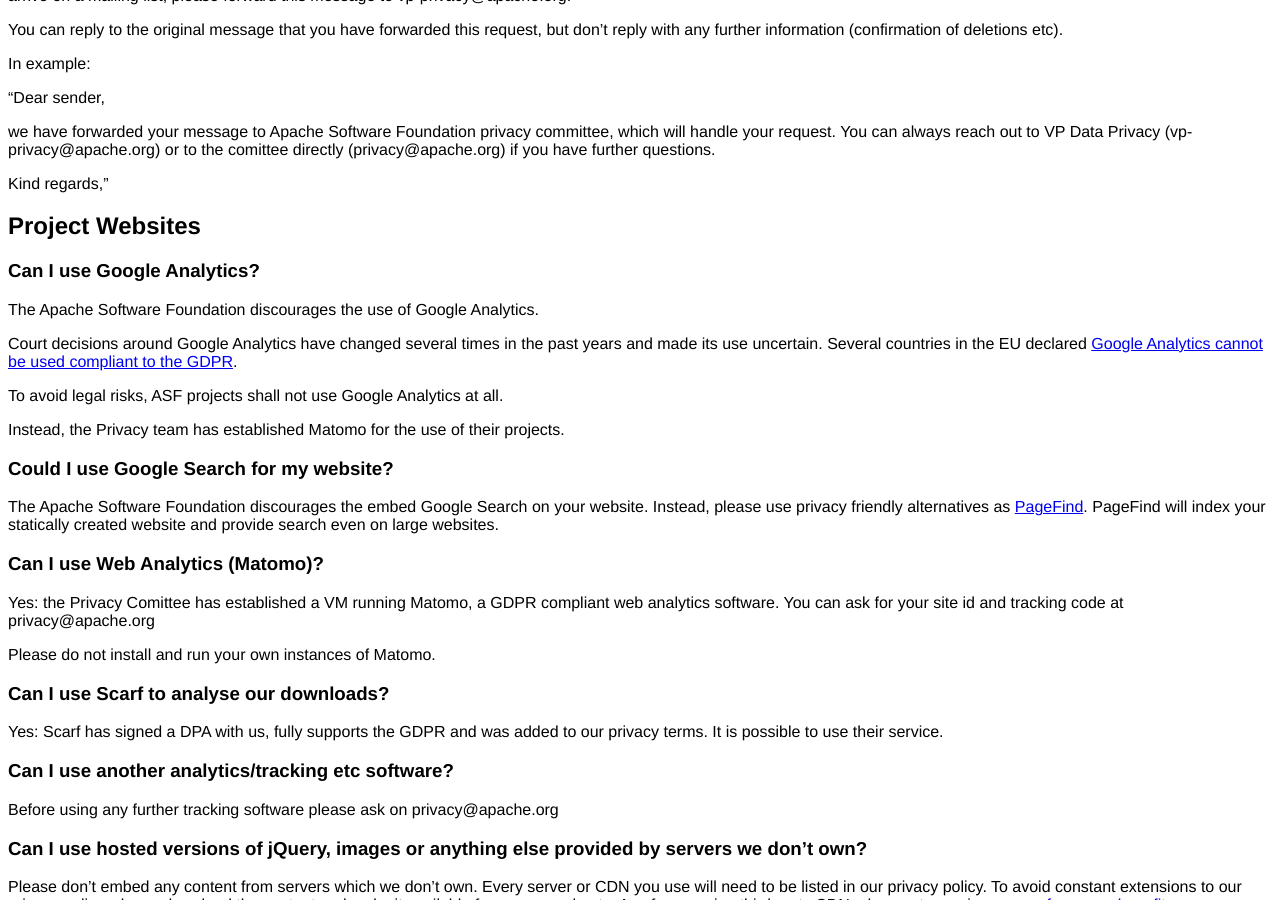
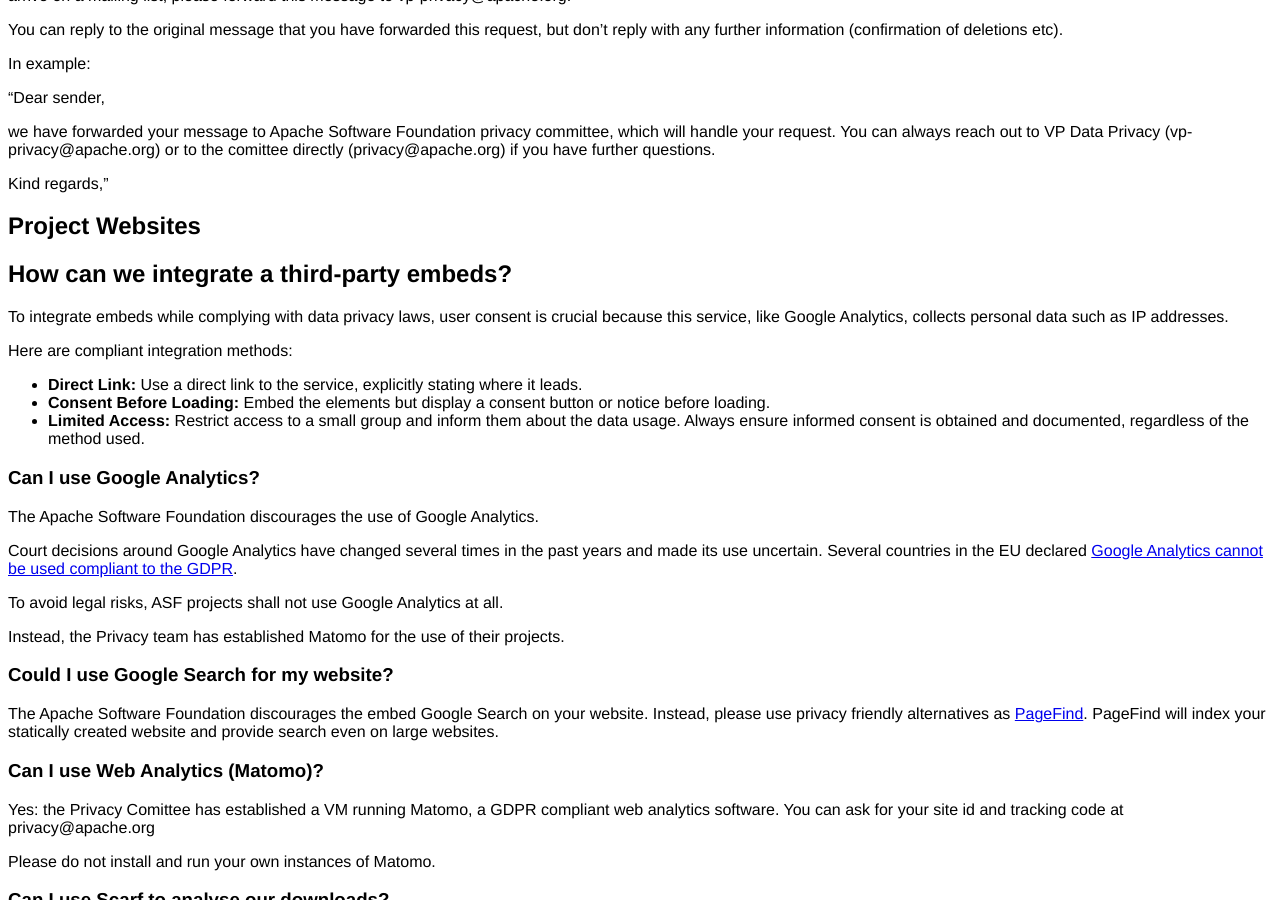
Before and after one commit to apache/privacy-website, a Jekyll site: the page output/faq/committers.html, which Jekyll copies as it is, in a window 1280 px wide and 900 px high, scrolled down 490 px. Built offline with Jekyll 4.4.1, drawn with Linux system fonts in a browser that asks for light colours.

Commit message:
Automatic Site Publish by Buildbot

```diff
--- a/output/faq/committers.html
+++ b/output/faq/committers.html
@@ -67,6 +67,20 @@
 <p>Kind regards,”</p>
 
 <h2 id="project-websites">Project Websites</h2>
+
+<h2 id="how-can-we-integrate-a-third-party-embeds">How can we integrate a third-party embeds?</h2>
+
+<p>To integrate embeds while complying with data privacy laws,
+user consent is crucial because this service, like Google Analytics,
+collects personal data such as IP addresses.</p>
+
+<p>Here are compliant integration methods:</p>
+
+<ul>
+  <li><strong>Direct Link:</strong> Use a direct link to the service, explicitly stating where it leads.</li>
+  <li><strong>Consent Before Loading:</strong> Embed the elements but display a consent button or notice before loading.</li>
+  <li><strong>Limited Access:</strong> Restrict access to a small group and inform them about the data usage. Always ensure informed consent is obtained and documented, regardless of the method used.</li>
+</ul>
 
 <h3 id="can-i-use-google-analytics">Can I use Google Analytics?</h3>
 
--- a/output/feed.xml
+++ b/output/feed.xml
@@ -1,4 +1,4 @@
-<?xml version="1.0" encoding="utf-8"?><feed xmlns="http://www.w3.org/2005/Atom" ><generator uri="https://jekyllrb.com/" version="4.2.2">Jekyll</generator><link href="/feed.xml" rel="self" type="application/atom+xml" /><link href="/" rel="alternate" type="text/html" /><updated>2024-04-15T21:31:38+00:00</updated><id>/feed.xml</id><title type="html">Apache Software Foundation - Data Privacy</title><subtitle>Write an awesome description for your new site here. You can edit this line in _config.yml. It will appear in your document head meta (for Google search results) and in your feed.xml site description.</subtitle><entry><title type="html">Welcome to Jekyll!</title><link href="/jekyll/update/2021/03/05/welcome-to-jekyll.html" rel="alternate" type="text/html" title="Welcome to Jekyll!" /><published>2021-03-05T19:38:56+00:00</published><updated>2021-03-05T19:38:56+00:00</updated><id>/jekyll/update/2021/03/05/welcome-to-jekyll</id><content type="html" xml:base="/jekyll/update/2021/03/05/welcome-to-jekyll.html"><![CDATA[<p>You’ll find this post in your <code class="language-plaintext highlighter-rouge">_posts</code> directory. Go ahead and edit it and re-build the site to see your changes. You can rebuild the site in many different ways, but the most common way is to run <code class="language-plaintext highlighter-rouge">jekyll serve</code>, which launches a web server and auto-regenerates your site when a file is updated.</p>
+<?xml version="1.0" encoding="utf-8"?><feed xmlns="http://www.w3.org/2005/Atom" ><generator uri="https://jekyllrb.com/" version="4.2.2">Jekyll</generator><link href="/feed.xml" rel="self" type="application/atom+xml" /><link href="/" rel="alternate" type="text/html" /><updated>2024-04-15T21:31:51+00:00</updated><id>/feed.xml</id><title type="html">Apache Software Foundation - Data Privacy</title><subtitle>Write an awesome description for your new site here. You can edit this line in _config.yml. It will appear in your document head meta (for Google search results) and in your feed.xml site description.</subtitle><entry><title type="html">Welcome to Jekyll!</title><link href="/jekyll/update/2021/03/05/welcome-to-jekyll.html" rel="alternate" type="text/html" title="Welcome to Jekyll!" /><published>2021-03-05T19:38:56+00:00</published><updated>2021-03-05T19:38:56+00:00</updated><id>/jekyll/update/2021/03/05/welcome-to-jekyll</id><content type="html" xml:base="/jekyll/update/2021/03/05/welcome-to-jekyll.html"><![CDATA[<p>You’ll find this post in your <code class="language-plaintext highlighter-rouge">_posts</code> directory. Go ahead and edit it and re-build the site to see your changes. You can rebuild the site in many different ways, but the most common way is to run <code class="language-plaintext highlighter-rouge">jekyll serve</code>, which launches a web server and auto-regenerates your site when a file is updated.</p>
 
 <p>Jekyll requires blog post files to be named according to the following format:</p>
 
```
